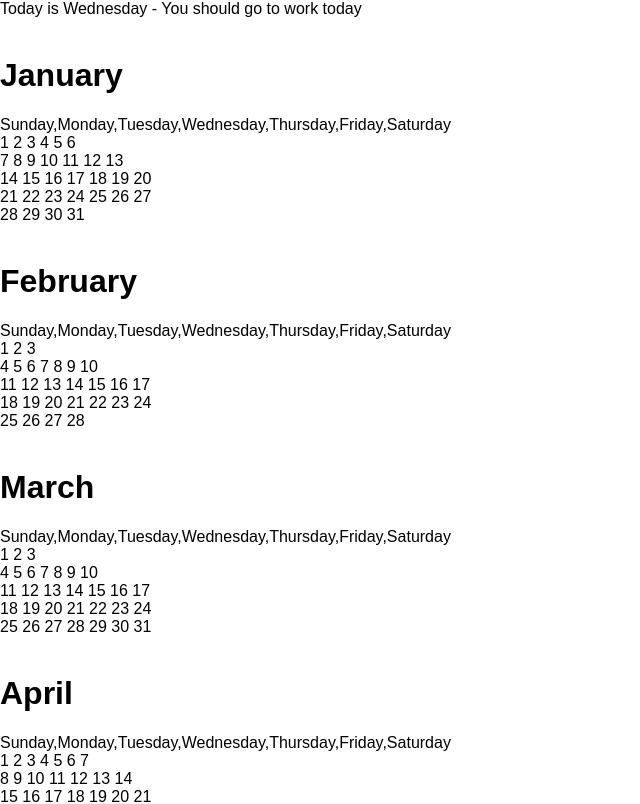
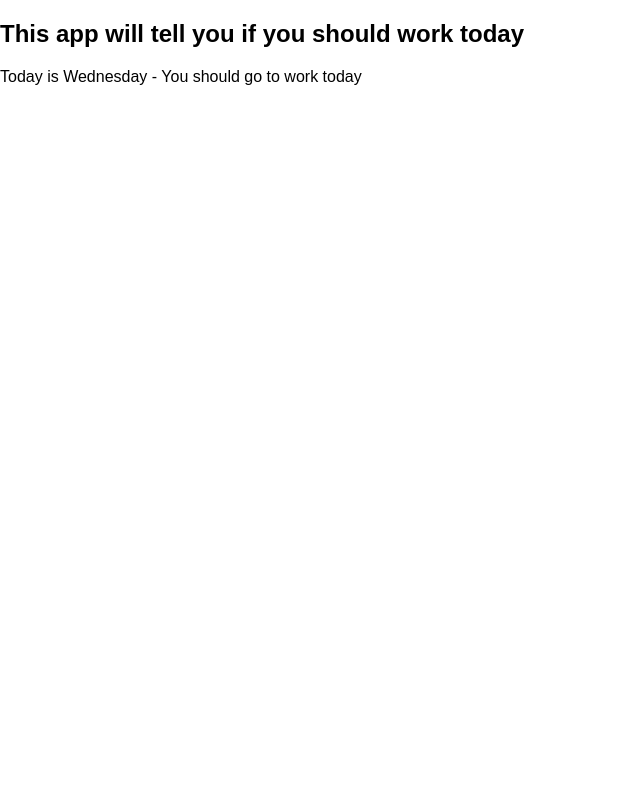
Before and after one commit to GroceriStar/react-Louise-tutorial, a React (Create React App) app: page / in a window 1280 px wide. Shown: the top 804 px of the page, without its empty margins (0-640 px from the left). Built offline with nearby package versions, Linux system fonts and the light colour scheme.

Commit message:
#4 Follow steps from tutorial

```diff
--- /dev/null
+++ b/src/components/App.js
@@ -0,0 +1,15 @@
+import React, { Component } from 'react';
+import DayChecker from './DayChecker';
+import Header from './Header';
+
+class App extends Component {
+
+  render() {
+    return [
+      <Header />,
+      <DayChecker />
+    ];
+  }
+}
+
+export default App;
--- a/src/App.js
+++ b/src/components/DayChecker.js
@@ -1,7 +1,6 @@
 import React, { Component } from 'react';
-import Calender from './Calender';
 
-class App extends Component {
+class DayChecker extends Component {
 
   getDayName(number) {
     let days = ['Sunday', 'Monday', 'Tuesday', 'Wednesday', 'Thursday', 'Friday', 'Saturday'];
@@ -14,17 +13,13 @@ class App extends Component {
       return (
         <div>
           <div>Today is {this.getDayName(today)} - You can watch TV all day today</div>
-          <Calender></Calender>
         </div>);
     else
       return (
         <div>
           <div>Today is {this.getDayName(today)} - You should go to work today</div>
-          <Calender></Calender>
         </div>);
-
-
   }
 }
 
-export default App;
+export default DayChecker;
--- /dev/null
+++ b/src/components/Header.js
@@ -0,0 +1,7 @@
+import React, { Component } from 'react';
+class Header extends Component {
+  render() {
+    return <h2>This app will tell you if you should work today</h2>;
+  }
+}
+export default Header;
--- a/src/index.js
+++ b/src/index.js
@@ -1,7 +1,7 @@
 import React from 'react';
 import ReactDOM from 'react-dom';
 import './index.css';
-import App from './App';
+import App from './components/App';
 import registerServiceWorker from './registerServiceWorker';
 
 ReactDOM.render(<App />, document.getElementById('root'));
```
Also changed, not shown: src/components/App.css (renamed from src/App.css).
